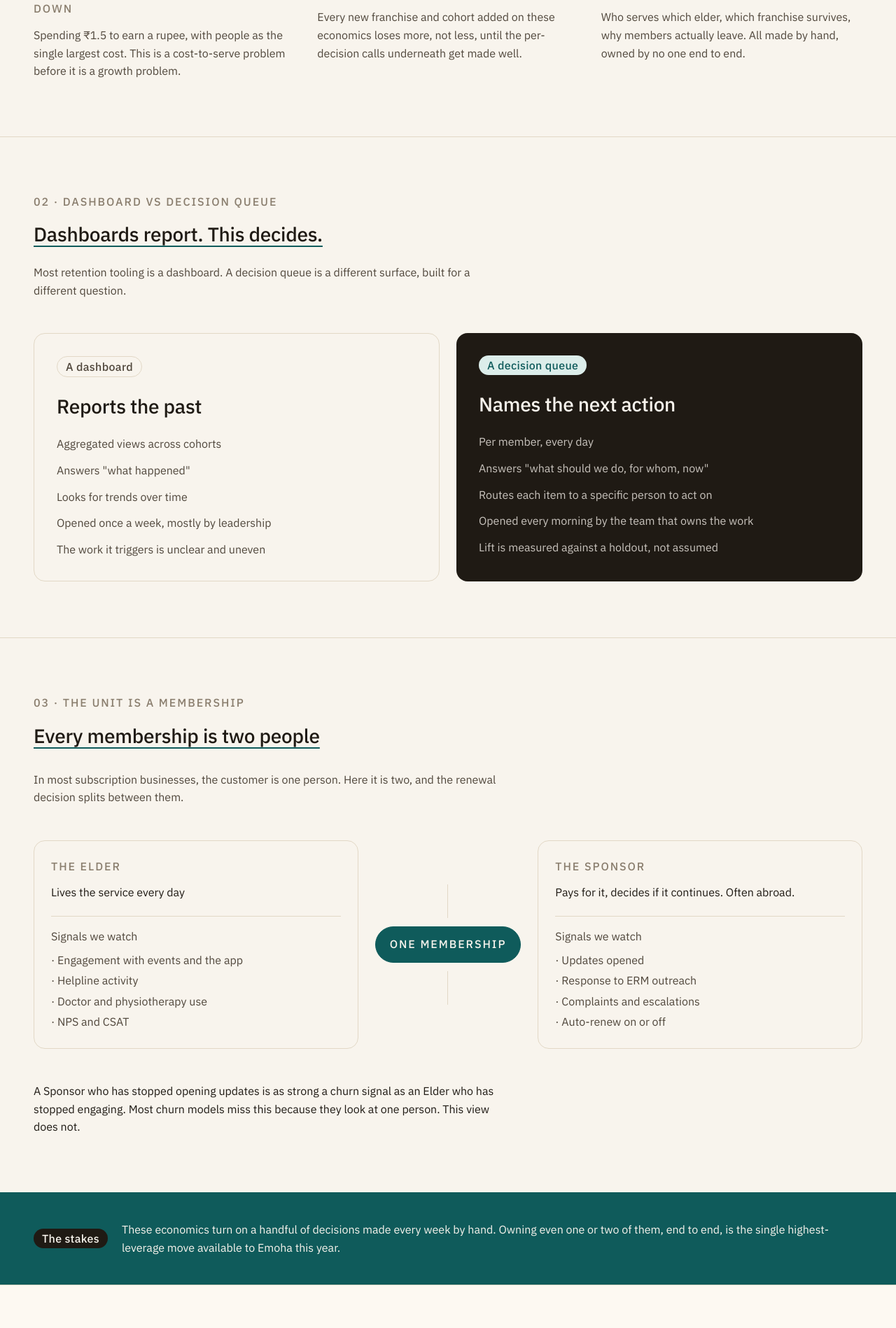
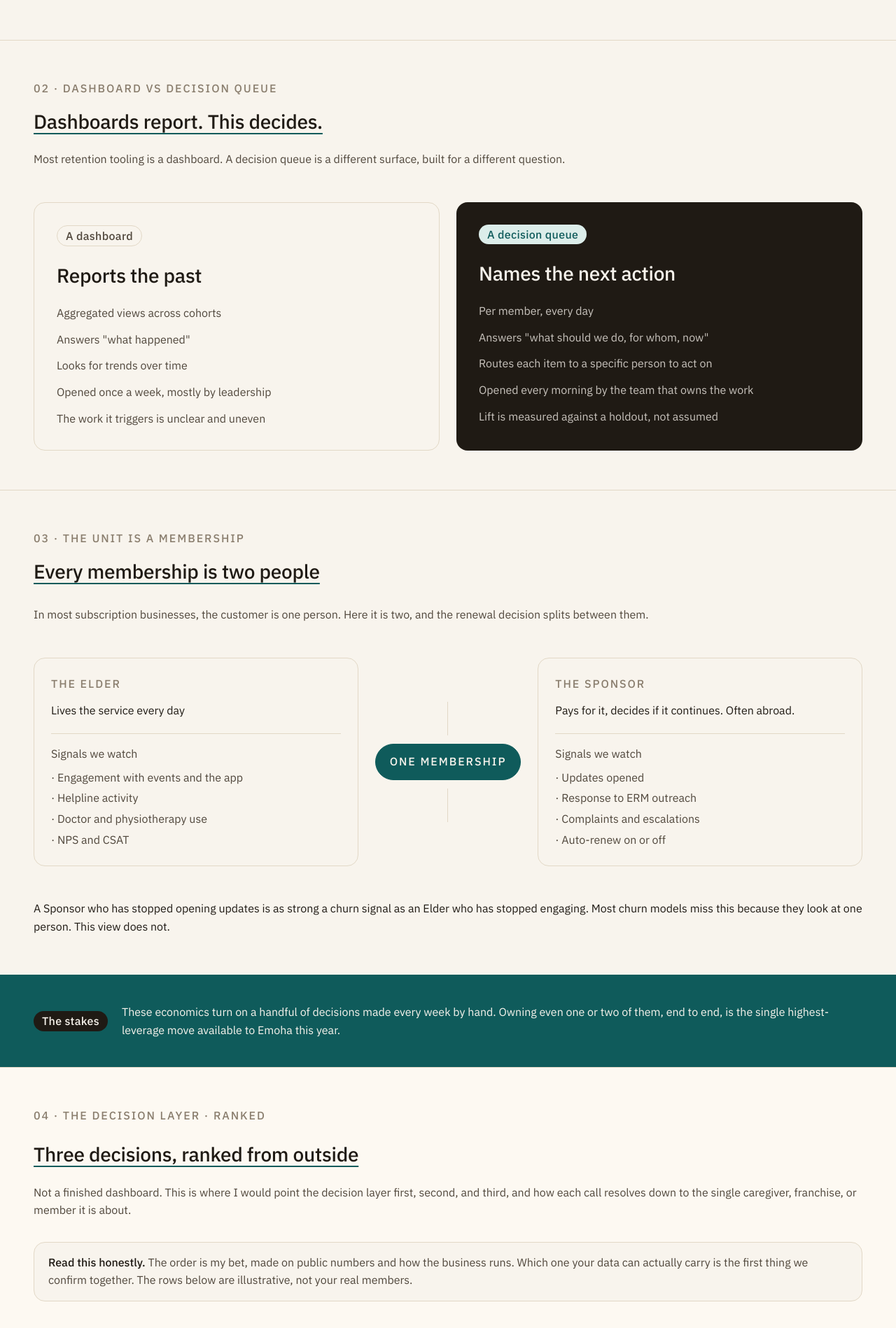
Before and after one commit to MaulinShah26/emoha-decision-view, a Next.js app: page / in a window 1280 px wide. Shown: the part 888-2786 px from the top of the page at 70% size. Built offline with nearby package versions, Linux system fonts and the light colour scheme.

Commit message:
Full-width text and titles, tighter section padding

```diff
--- a/app/globals.css
+++ b/app/globals.css
@@ -39,12 +39,12 @@ html, body {
 }
 
 .section {
-  padding-top: 80px;
-  padding-bottom: 80px;
+  padding-top: 56px;
+  padding-bottom: 56px;
 }
 
 @media (max-width: 720px) {
-  .section { padding-top: 56px; padding-bottom: 56px; }
+  .section { padding-top: 40px; padding-bottom: 40px; }
 }
 
 /* Eyebrow / small label utility */
--- a/components/DashboardVsQueue.tsx
+++ b/components/DashboardVsQueue.tsx
@@ -6,7 +6,7 @@ export default function DashboardVsQueue() {
         <h2 className="mt-4 display title-underline inline-block">
           Dashboards report. This decides.
         </h2>
-        <p className="mt-6 text-md text-ink-muted max-w-[680px]">
+        <p className="mt-6 text-md text-ink-muted">
           Most retention tooling is a dashboard. A decision queue is a
           different surface, built for a different question.
         </p>
--- a/components/DecisionView.tsx
+++ b/components/DecisionView.tsx
@@ -26,14 +26,14 @@ export default function DecisionView() {
         <h2 className="mt-6 display title-underline inline-block">
           Three decisions, ranked from outside
         </h2>
-        <p className="mt-6 text-md text-ink-muted max-w-[720px]">
+        <p className="mt-6 text-md text-ink-muted">
           Not a finished dashboard. This is where I would point the decision
           layer first, second, and third, and how each call resolves down to
           the single caregiver, franchise, or member it is about.
         </p>
 
         {/* Honesty frame */}
-        <div className="mt-8 rounded-2xl border border-line bg-page px-5 py-4 max-w-[720px]">
+        <div className="mt-8 rounded-2xl border border-line bg-page px-5 py-4">
           <p className="text-md text-ink-muted">
             <span className="font-medium text-ink">Read this honestly.</span>{" "}
             The order is my bet, made on public numbers and how the business
@@ -74,7 +74,7 @@ export default function DecisionView() {
         {/* Selected bet */}
         <div className="mt-10">
           {/* Decision + how it's made today */}
-          <div className="max-w-[820px]">
+          <div className="">
             <h3 className="display">{bet.title}</h3>
             <p className="mt-4 text-md text-ink-muted">
               <span className="font-medium text-ink">Made today: </span>
@@ -179,7 +179,7 @@ export default function DecisionView() {
           </div>
 
           {/* Why this rank */}
-          <div className="mt-6 border-l-2 border-accent pl-5 max-w-[820px]">
+          <div className="mt-6 border-l-2 border-accent pl-5">
             <p className="eyebrow">Why it ranks {bet.tag.toLowerCase()}</p>
             <p className="mt-2 text-md text-ink-muted">{bet.whyRank}</p>
           </div>
--- a/components/Hero.tsx
+++ b/components/Hero.tsx
@@ -1,6 +1,6 @@
 export default function Hero() {
   return (
-    <section className="pt-20 pb-24">
+    <section className="pt-16 pb-16">
       <div className="mx-auto max-w-content px-8 lg:px-12">
         <p className="eyebrow">For Emoha · prototype</p>
         <h1 className="mt-6 display-hero">
@@ -8,7 +8,7 @@ export default function Hero() {
           <br />
           Every one is still made by hand.
         </h1>
-        <p className="mt-10 text-md text-ink-muted max-w-[720px]">
+        <p className="mt-6 text-md text-ink-muted">
           Which caregiver goes to which elder. Which franchise survives. Why
           members actually leave. None of these is a dashboard. Each is a call
           repeated every week, at a scale where instinct stops being enough.
--- a/components/HonestyFrame.tsx
+++ b/components/HonestyFrame.tsx
@@ -3,7 +3,7 @@ export default function HonestyFrame() {
     <footer className="section border-t border-line">
       <div className="mx-auto max-w-content px-8 lg:px-12">
         <p className="eyebrow">Note</p>
-        <p className="mt-4 text-md text-ink-muted max-w-[680px]">
+        <p className="mt-4 text-md text-ink-muted">
           Synthetic profiles · illustrative logic · not built on Emoha&apos;s
           internal data. Structure uses Emoha&apos;s real vocabulary (Elder
           Relationship Manager, GoSecure, franchise, NRI sponsor, the actual
--- a/components/HowRiskReads.tsx
+++ b/components/HowRiskReads.tsx
@@ -52,7 +52,7 @@ export default function HowRiskReads() {
         <h2 className="mt-4 display title-underline inline-block">
           How the score is built
         </h2>
-        <p className="mt-6 text-md text-ink-muted max-w-[680px]">
+        <p className="mt-6 text-md text-ink-muted">
           Risk for any one membership is built from observable signals
           across engagement, service use, experience, and the calendar.
           Every score is explainable in a sentence.
@@ -99,7 +99,7 @@ export default function HowRiskReads() {
           ))}
         </div>
 
-        <div className="mt-12 max-w-[760px] text-md text-ink-muted space-y-3">
+        <div className="mt-12 text-md text-ink-muted space-y-3">
           <p className="text-ink text-md font-medium">
             The queue ranks by Value-at-Risk times Risk, not raw risk.
           </p>
--- a/components/MembershipUnit.tsx
+++ b/components/MembershipUnit.tsx
@@ -7,7 +7,7 @@ export default function MembershipUnit() {
           Every membership is two people
         </h2>
 
-        <p className="mt-8 text-md text-ink-muted max-w-[680px]">
+        <p className="mt-8 text-md text-ink-muted">
           In most subscription businesses, the customer is one person.
           Here it is two, and the renewal decision splits between them.
         </p>
@@ -56,7 +56,7 @@ export default function MembershipUnit() {
           </div>
         </div>
 
-        <p className="mt-12 text-md text-ink max-w-[680px]">
+        <p className="mt-12 text-md text-ink">
           A Sponsor who has stopped opening updates is as strong a churn
           signal as an Elder who has stopped engaging. Most churn models
           miss this because they look at one person. This view does not.
--- a/components/WhatThisLayerDoes.tsx
+++ b/components/WhatThisLayerDoes.tsx
@@ -52,7 +52,7 @@ export default function WhatThisLayerDoes() {
         <h2 className="mt-6 display title-underline inline-block">
           Four jobs, one surface
         </h2>
-        <p className="mt-6 text-md text-ink-muted max-w-[680px]">
+        <p className="mt-6 text-md text-ink-muted">
           The layer does a small number of things, and does them well. None of
           them are new ideas. What is new is them living together, on one
           surface, owned end to end.
@@ -71,7 +71,7 @@ export default function WhatThisLayerDoes() {
         </div>
 
         <p className="mt-14 eyebrow">What the routing looks like</p>
-        <p className="mt-3 text-md text-ink-muted max-w-[680px]">
+        <p className="mt-3 text-md text-ink-muted">
           For each driver, the layer maps to a specific recommended action,
           owner, and channel. A few illustrative examples below. The full
           mapping grows as the team adds patterns that work.
```
